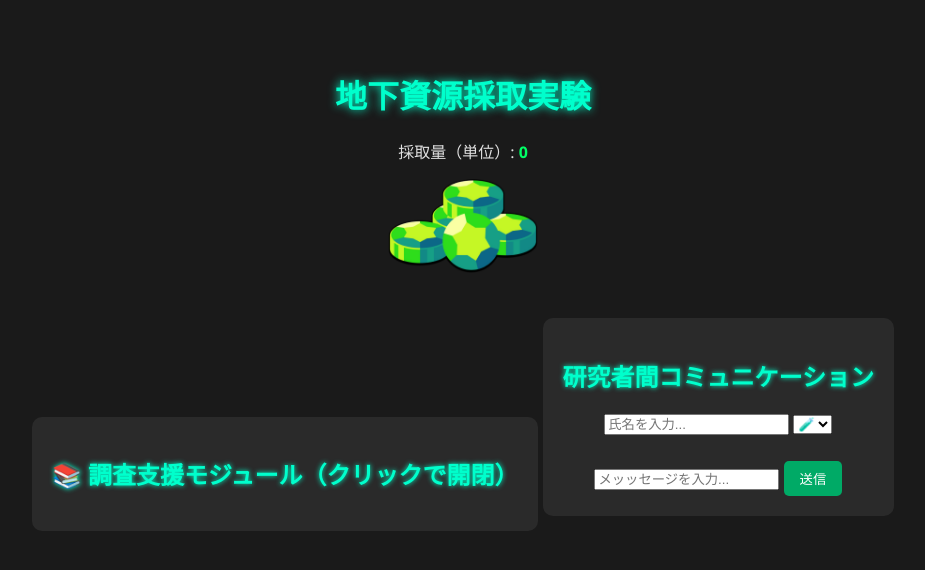
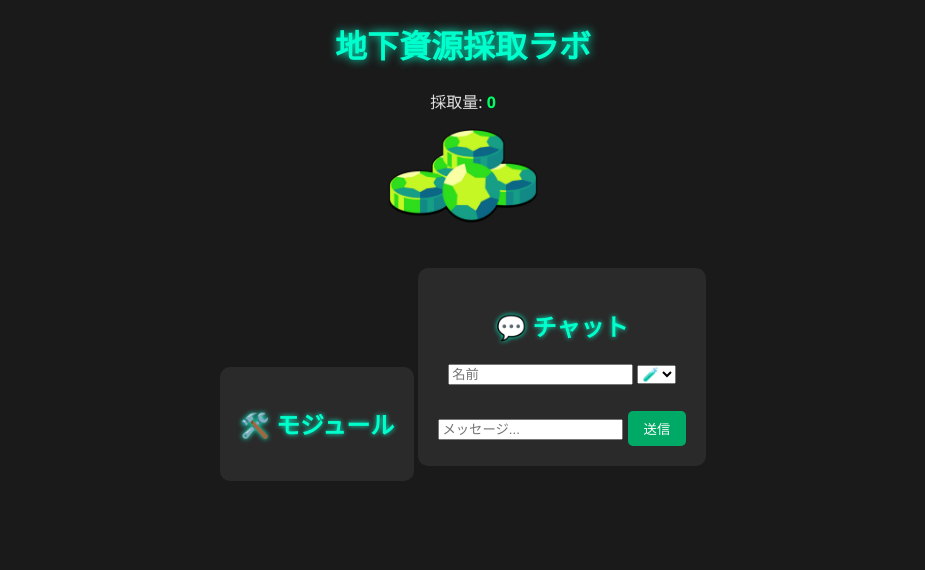
Before and after one commit to kamesann121/benkyou, a website: page Project/public/index.html in a window 1280 px wide. Shown: the whole page, without its empty margins (177-1102 px from the left). Drawn offline with nearby package versions, Linux system fonts and the light colour scheme; files that its build step writes are made by us from their sources; no server answers.

Commit message:
Update index.html

```diff
--- a/Project/public/index.html
+++ b/Project/public/index.html
@@ -2,24 +2,29 @@
 <html lang="ja">
 <head>
   <meta charset="UTF-8">
-  <title>地下資源採取シミュレーター</title>
+  <title>地下資源採取ラボ</title>
   <link rel="stylesheet" href="style.css">
 </head>
 <body>
-  <div class="cave-container">
-    <h1>地下資源採取実験</h1>
-    <p>採取量（単位）: <span id="emerald-count">0</span></p>
+  <header>
+    <h1>地下資源採取ラボ</h1>
+    <p>採取量: <span id="emerald-count">0</span></p>
+  </header>
+
+  <main>
+    <div class="click-area">
       <img src="assets/images/mineral.png" alt="資源" id="emerald" />
     </div>
 
-  <div class="shop">
-    <h2 onclick="toggleShop()">📚 調査支援モジュール（クリックで開閉）</h2>
+    <div class="panels">
+      <section class="shop">
+        <h2 onclick="toggleShop()">🛠️ モジュール</h2>
         <div id="shop-items" style="display: none;"></div>
-  </div>
+      </section>
 
-  <div class="chat">
-    <h2>研究者間コミュニケーション</h2>
-    <input id="username" placeholder="氏名を入力..." />
+      <section class="chat">
+        <h2>💬 チャット</h2>
+        <input id="username" placeholder="名前" />
         <select id="avatar">
           <option value="🧪">🧪</option>
           <option value="🔬">🔬</option>
@@ -29,10 +34,12 @@
         </select>
         <ul id="messages"></ul>
         <form id="chat-form">
-      <input id="chat-input" autocomplete="off" placeholder="メッッセージを入力..." />
+          <input id="chat-input" autocomplete="off" placeholder="メッセージ..." />
           <button>送信</button>
         </form>
+      </section>
     </div>
+  </main>
 
   <script src="/socket.io/socket.io.js"></script>
   <script src="script.js"></script>
```
Lines whose indentation alone changed are shown as unchanged.
